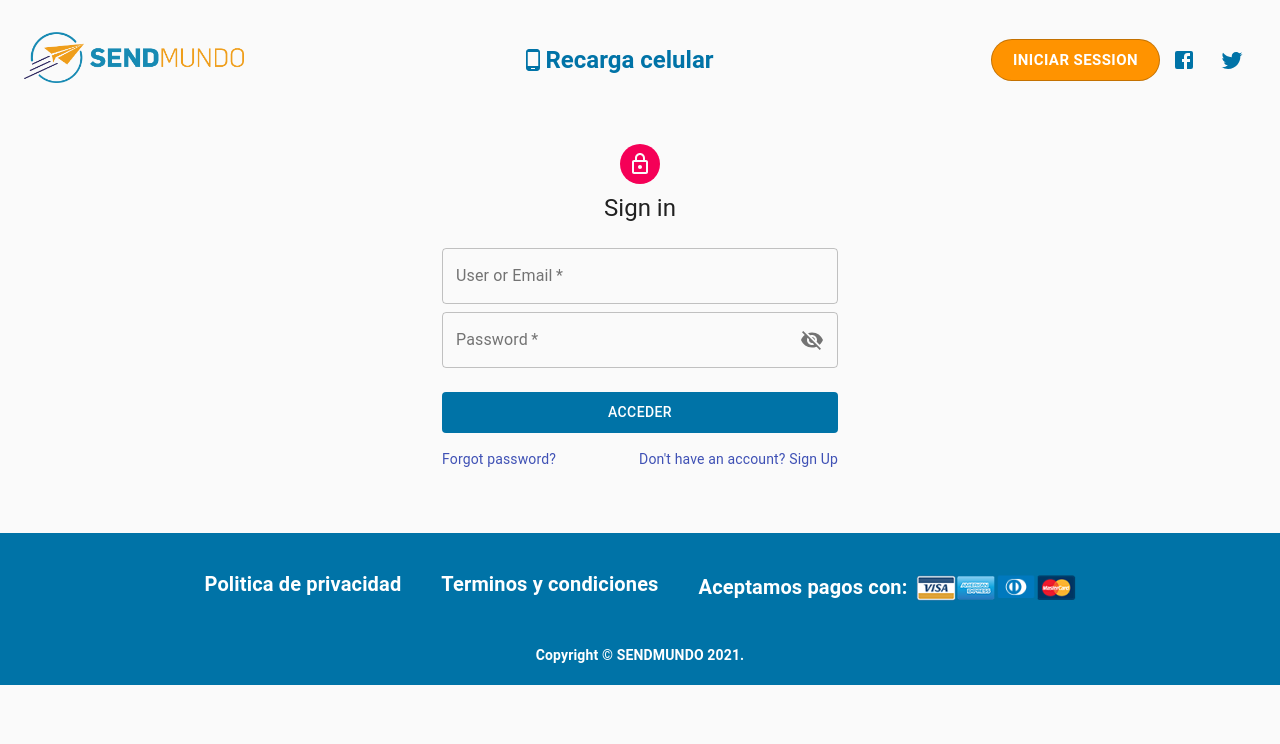
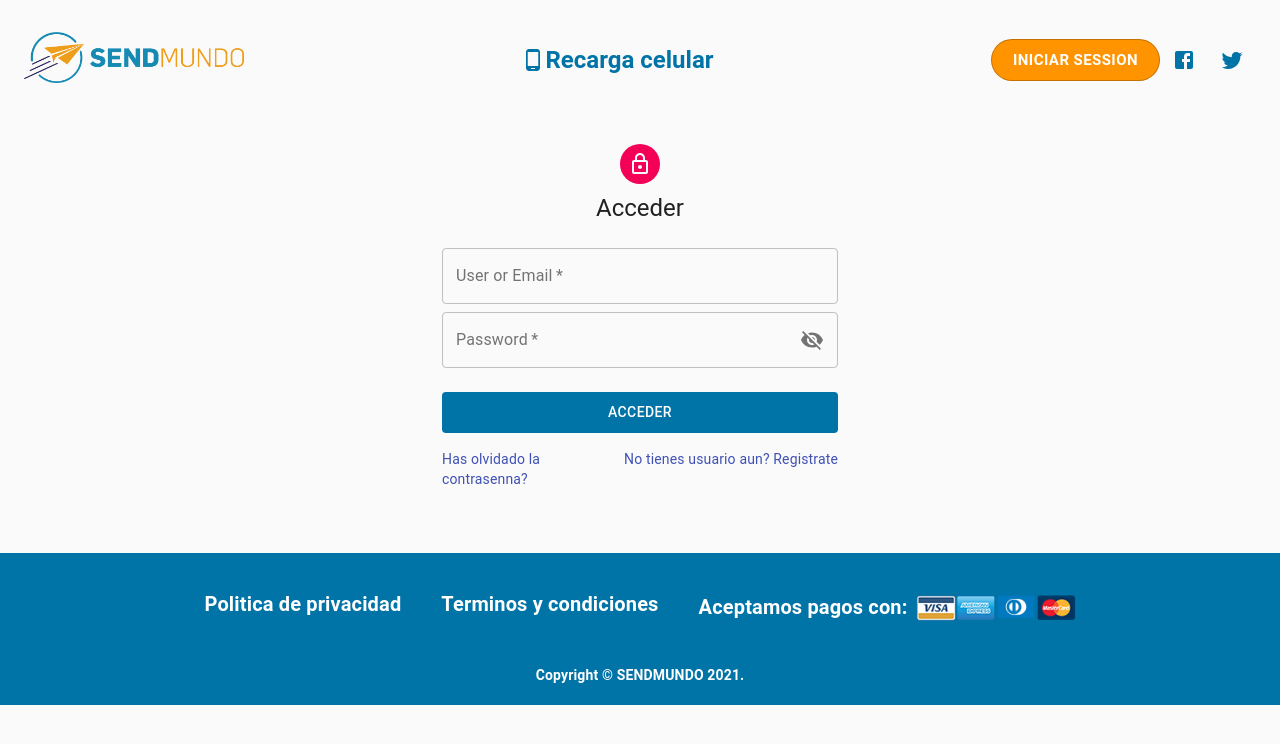
Before and after one commit to afonsecac/sendmundo, a React (Create React App) app: page /login in a window 1280 px wide. Shown: the top 744 px of the page. Built offline with nearby package versions, Linux system fonts and the light colour scheme; what context would draw is missing.

Commit message:
dev-is change wording

```diff
--- a/src/components/autocompletes/PhoneCodeAutoComplete.jsx
+++ b/src/components/autocompletes/PhoneCodeAutoComplete.jsx
@@ -16,6 +16,12 @@ const useStyles = makeStyles((theme) => ({
   },
   multilineColor: {
     color: "#0073a7",
+  },
+  inputLabel: {
+    color: "#0073a7",
+    "&.focused": {
+      color: "#0073a7",
+    },
   },
 }));
 
@@ -87,6 +93,12 @@ export default function PhoneCodeAutoComplete({ handleChange, ...props }) {
           size="small"
           variant="outlined"
           className={classes.textField}
+          InputLabelProps={{
+            classes: {
+              root: classes.inputLabel,
+              focused: "focused",
+            },
+          }}
           InputProps={{
             className: classes.multilineColor,
             ...params.InputProps,
--- a/src/modules/auth/components/LoginForm.jsx
+++ b/src/modules/auth/components/LoginForm.jsx
@@ -67,7 +67,7 @@ export default function LoginForm() {
           <LockOutlinedIcon />
         </Avatar>
         <Typography component="h1" variant="h5">
-          Sign in
+          Acceder
         </Typography>
         <form
           onSubmit={formik.handleSubmit}
@@ -121,12 +121,12 @@ export default function LoginForm() {
           <Grid container>
             <Grid item xs>
               <Link href="#" variant="body2">
-                Forgot password?
+                Has olvidado la contrasenna?
               </Link>
             </Grid>
             <Grid item>
               <Link component={LinkR} to="/register" variant="body2">
-                {"Don't have an account? Sign Up"}
+                {"No tienes usuario aun? Registrate"}
               </Link>
             </Grid>
           </Grid>
--- a/src/modules/auth/components/SignUpForm.jsx
+++ b/src/modules/auth/components/SignUpForm.jsx
@@ -98,7 +98,7 @@ export default function SignUpForm() {
           <LockOutlinedIcon />
         </Avatar>
         <Typography component="h1" variant="h5">
-          Sign up
+          Registro
         </Typography>
         <form
           onSubmit={formik.handleSubmit}
@@ -280,7 +280,7 @@ export default function SignUpForm() {
           <Grid container justify="flex-end">
             <Grid item>
               <Link component={LinkR} to="/login" variant="body2">
-                Already have an account? Sign in
+                Ya tienes un usuario? Accede
               </Link>
             </Grid>
           </Grid>
--- a/src/modules/home/components/Promotion.jsx
+++ b/src/modules/home/components/Promotion.jsx
@@ -62,7 +62,6 @@ export default function Promotion() {
   };
 
   const handlePhoneCodeSelect = (country) => {
-    console.log(country);
     if (country) {
       getPromotions({ isHome: true, countryCode: country.alpha3Code });
     } else {
@@ -77,7 +76,7 @@ export default function Promotion() {
   return (
     <>
       <Grid container direction="column" alignContent="flex-end" spacing={2}>
-        <Grid item>
+        <Grid item style={{ height: 5 }}>
           <LinearProgress hidden={!loadingPromotions} />
         </Grid>
         <Grid item>
@@ -101,19 +100,21 @@ export default function Promotion() {
                   onChange={handleChangeValue}
                   variant="outlined"
                   className={classes.textField}
-                  InputLabelProps={{
-                    classes: {
-                      root: classes.inputLabel,
-                      focused: "focused",
-                    },
-                  }}
+                  // InputLabelProps={{
+                  //   classes: {
+                  //     root: classes.inputLabel,
+                  //     focused: "focused",
+                  //   },
+                  // }}
                   InputProps={{
                     endAdornment: (
                       <InputAdornment position="end">
-                        <AccountCircleRoundedIcon />
+                        <AccountCircleRoundedIcon
+                          style={{ color: "#0073a7" }}
+                        />
                       </InputAdornment>
                     ),
-                    className: classes.multilineColor,
+                    // className: classes.multilineColor,
                   }}
                 />
               </Grid>
```
